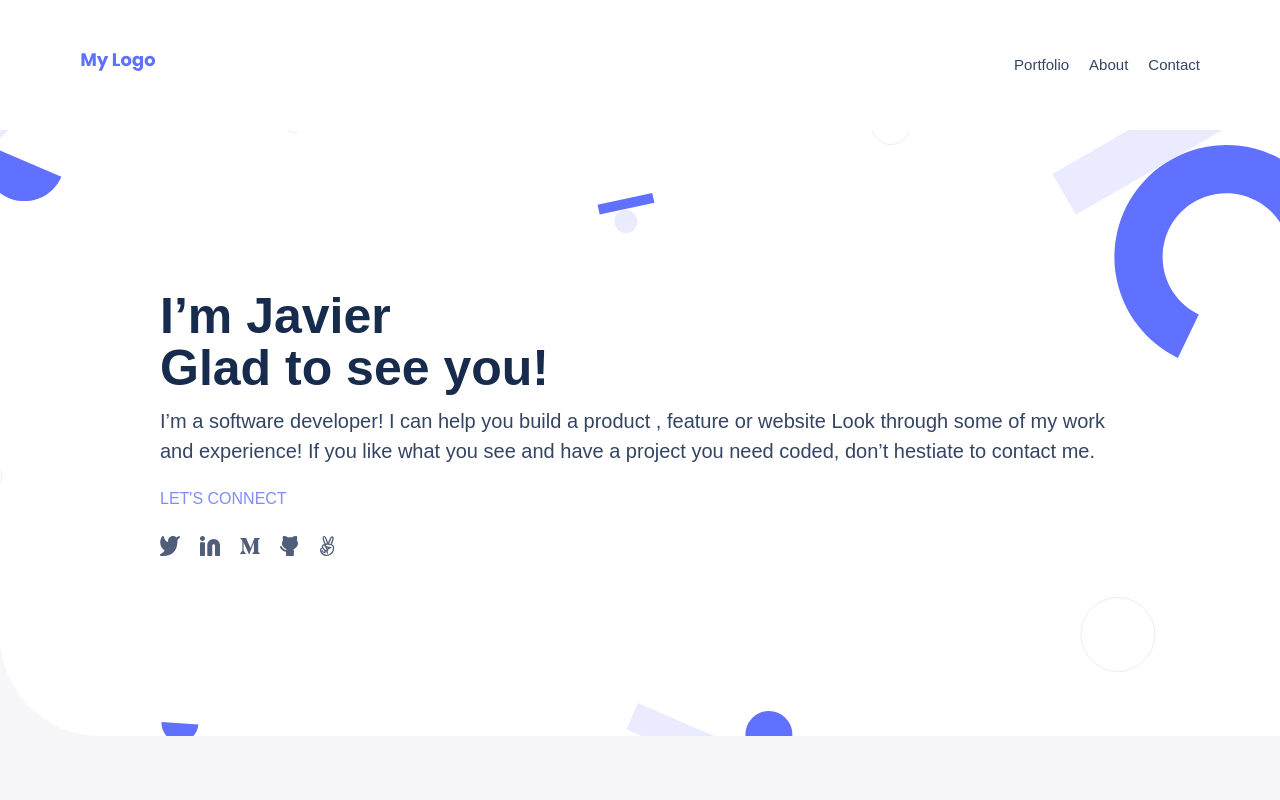
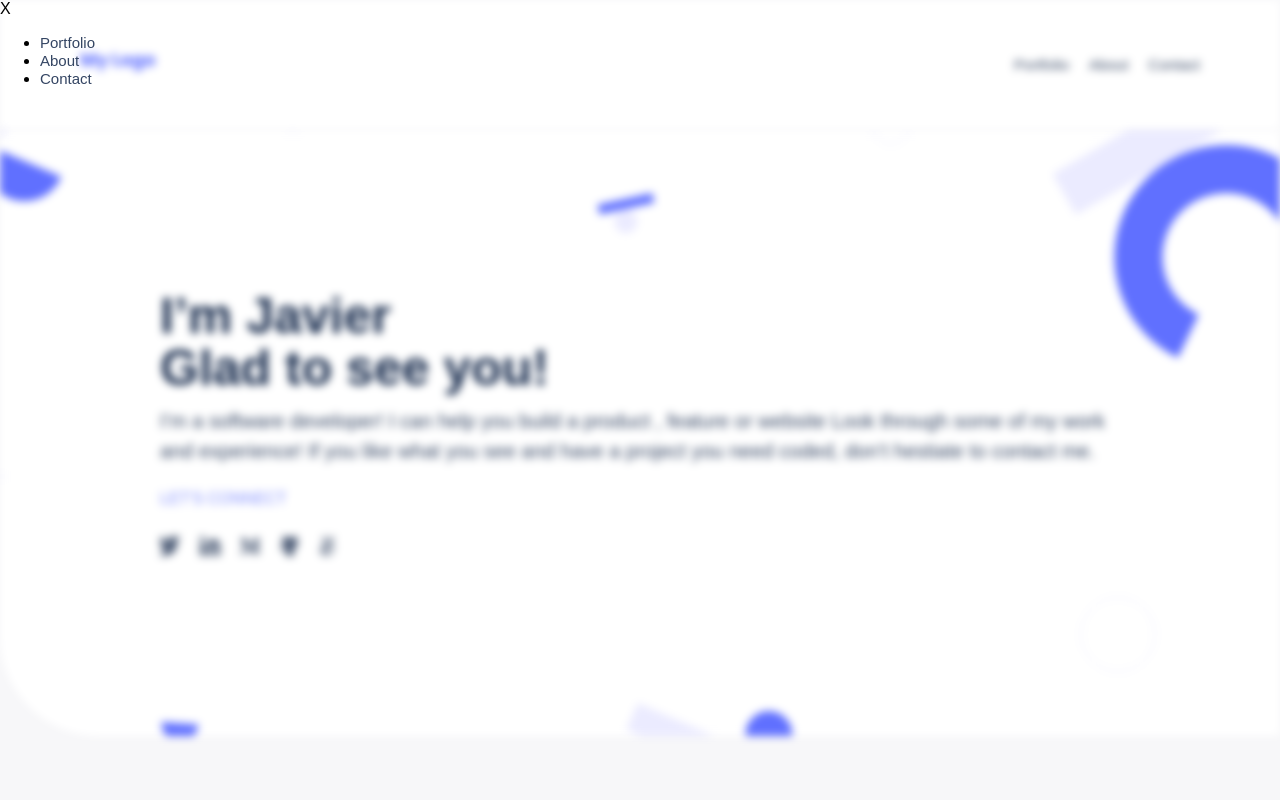
Before and after one commit to wickathou/portfolio, a website: page index.html in a window 1280 px wide. Shown: the top 800 px of the page. Drawn offline with Linux system fonts and the light colour scheme.

Commit message:
Added modal structure

```diff
--- a/index.html
+++ b/index.html
@@ -5,21 +5,12 @@
   <meta http-equiv="X-UA-Compatible" content="IE=edge">
   <meta name="viewport" content="width=device-width, initial-scale=1.0">
   <link rel="stylesheet" href="style.css">
+  <link rel="stylesheet" href="construction.css">
   <script src=""></script>
   <title>Portfolio || Javier</title>
 </head>
 <body>
-  <div class="hidden">
-    <div>X</div>
-    <div>
-      <ul>
-        <li><a href="http://">Portfolio</a></li>
-        <li><a href="http://">About</a></li>
-        <li><a href="http://">Contact</a></li>
-      </ul>
-    </div>
-  </div>
-  <header class="bg-white fill-100">
+  <header class="bg-white fill-100 blur">
     <nav class="xp5vh m5vh flex navigation">
       <span>
         <a href="https://">
@@ -40,7 +31,7 @@
       </span>
     </nav>
   </header>
-  <main class="fill-100">
+  <main class="fill-100 blur">
     <article class="xp10vh bg-white border-bl bg-hero">
       <section class="p5vh flex flex-column">
         <h1>I’m Javier <br>
@@ -236,7 +227,7 @@
       </section>
     </article>
   </main>
-  <footer>
+  <footer class="blur">
     <article class="bg-footer border-tl pv5">
       <section class="footer_class p5vh">
         <div class="xph15vh">
@@ -254,5 +245,17 @@
       </section>
     </article>
   </footer>
+  <div class="hidden modal">
+    <div class="">
+      <div>X</div>
+      <div>
+        <ul>
+          <li><a href="http://">Portfolio</a></li>
+          <li><a href="http://">About</a></li>
+          <li><a href="http://">Contact</a></li>
+        </ul>
+      </div>
+    </div>
+  </div>
 </body>
 </html>
--- a/style.css
+++ b/style.css
@@ -516,5 +516,16 @@ form textarea {
 /* Special classes */
 
 .hidden {
-  display: none;
+  display: block;
 }
+
+.modal {
+  position: fixed;
+  height: 100vh;
+  width: 100vw;
+  z-index: 100;
+}
+
+.blur {
+  filter: blur(4px);
+}
```
